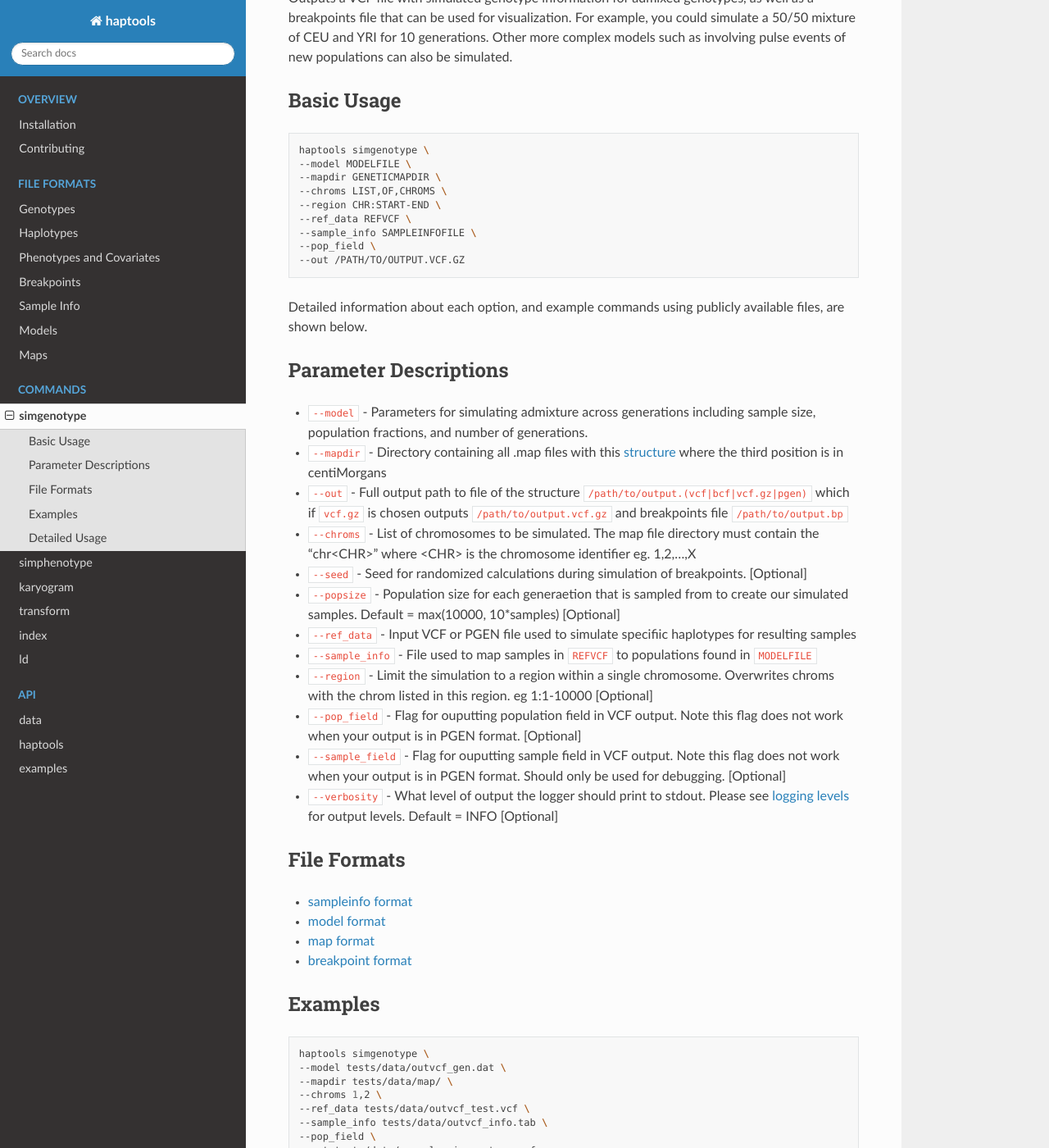
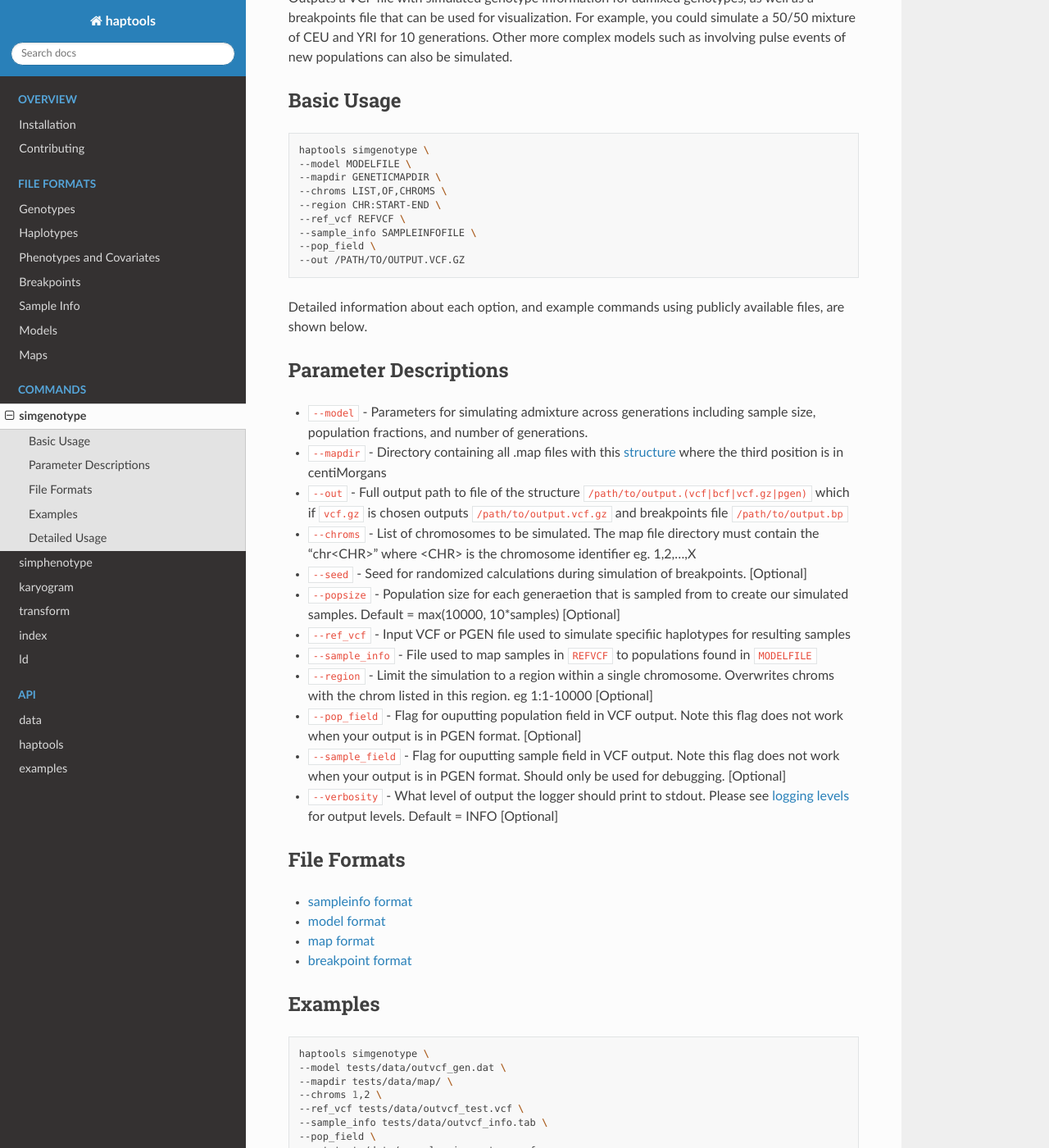
Before and after one commit to CAST-genomics/haptools, a Sphinx documentation site: the page built from docs/commands/simgenotype.rst, in a window 1280 px wide and 1400 px high, scrolled down 222 px. Shown: the whole window at 82% size. Built offline with Sphinx 7.4.7 and the Read the Docs theme 2.0.0, drawn with Linux system fonts in a browser that asks for light colours.

Commit message:
Changed ref_data to ref_vcf

```diff
--- a/docs/commands/simgenotype.rst
+++ b/docs/commands/simgenotype.rst
@@ -17,7 +17,7 @@ Basic Usage
   --mapdir GENETICMAPDIR \
   --chroms LIST,OF,CHROMS \
   --region CHR:START-END \
-  --ref_data REFVCF \
+  --ref_vcf REFVCF \
   --sample_info SAMPLEINFOFILE \
   --pop_field \
   --out /PATH/TO/OUTPUT.VCF.GZ
@@ -32,7 +32,7 @@ Parameter Descriptions
 * ``--chroms`` - List of chromosomes to be simulated. The map file directory must contain the "chr<CHR>" where <CHR> is the chromosome identifier eg. 1,2,...,X
 * ``--seed`` - Seed for randomized calculations during simulation of breakpoints. [Optional]
 * ``--popsize`` - Population size for each generaetion that is sampled from to create our simulated samples. Default = max(10000, 10*samples) [Optional]
-* ``--ref_data`` - Input VCF or PGEN file used to simulate specifiic haplotypes for resulting samples
+* ``--ref_vcf`` - Input VCF or PGEN file used to simulate specifiic haplotypes for resulting samples
 * ``--sample_info`` - File used to map samples in ``REFVCF`` to populations found in ``MODELFILE``
 * ``--region`` - Limit the simulation to a region within a single chromosome. Overwrites chroms with the chrom listed in this region. eg 1:1-10000 [Optional]
 * ``--pop_field`` - Flag for ouputting population field in VCF output. Note this flag does not work when your output is in PGEN format. [Optional]
@@ -55,7 +55,7 @@ Examples
   --model tests/data/outvcf_gen.dat \
   --mapdir tests/data/map/ \
   --chroms 1,2 \
-  --ref_data tests/data/outvcf_test.vcf \
+  --ref_vcf tests/data/outvcf_test.vcf \
   --sample_info tests/data/outvcf_info.tab \
   --pop_field \
   --out tests/data/example_simgenotype.vcf
```
Also changed, not shown: 1 other file.
